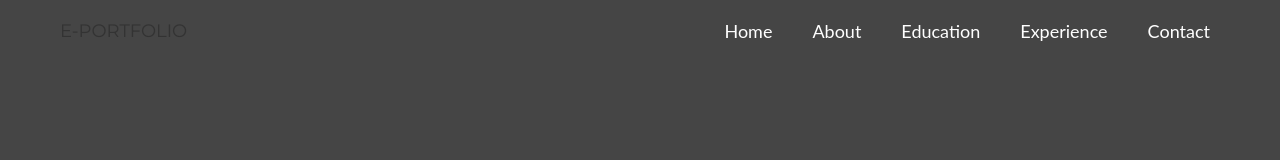
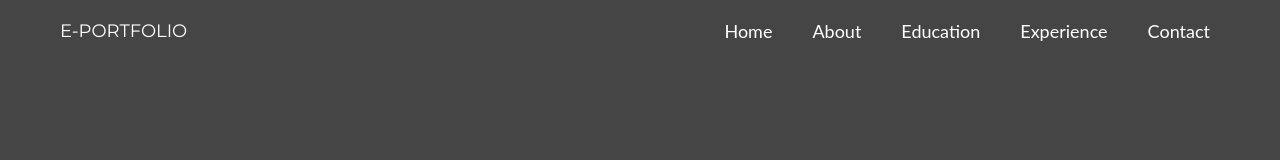
Before and after one commit to MoraJR/WEBDEVFOL_PRELIMS, a plain HTML site: page index.html in a window 1280 px wide. Shown: the top 160 px of the page. Drawn offline with nearby package versions, Linux system fonts and the light colour scheme.

Commit message:
Update style.css

```diff
--- a/style.css
+++ b/style.css
@@ -161,6 +161,9 @@ margin-bottom: 10px;
             display: flex;
             align-items: center;
          }
+	.navbar-left a {
+		color: white;
+	}
          .navbar-right {
             display: flex;
             justify-content: flex-end;
```
